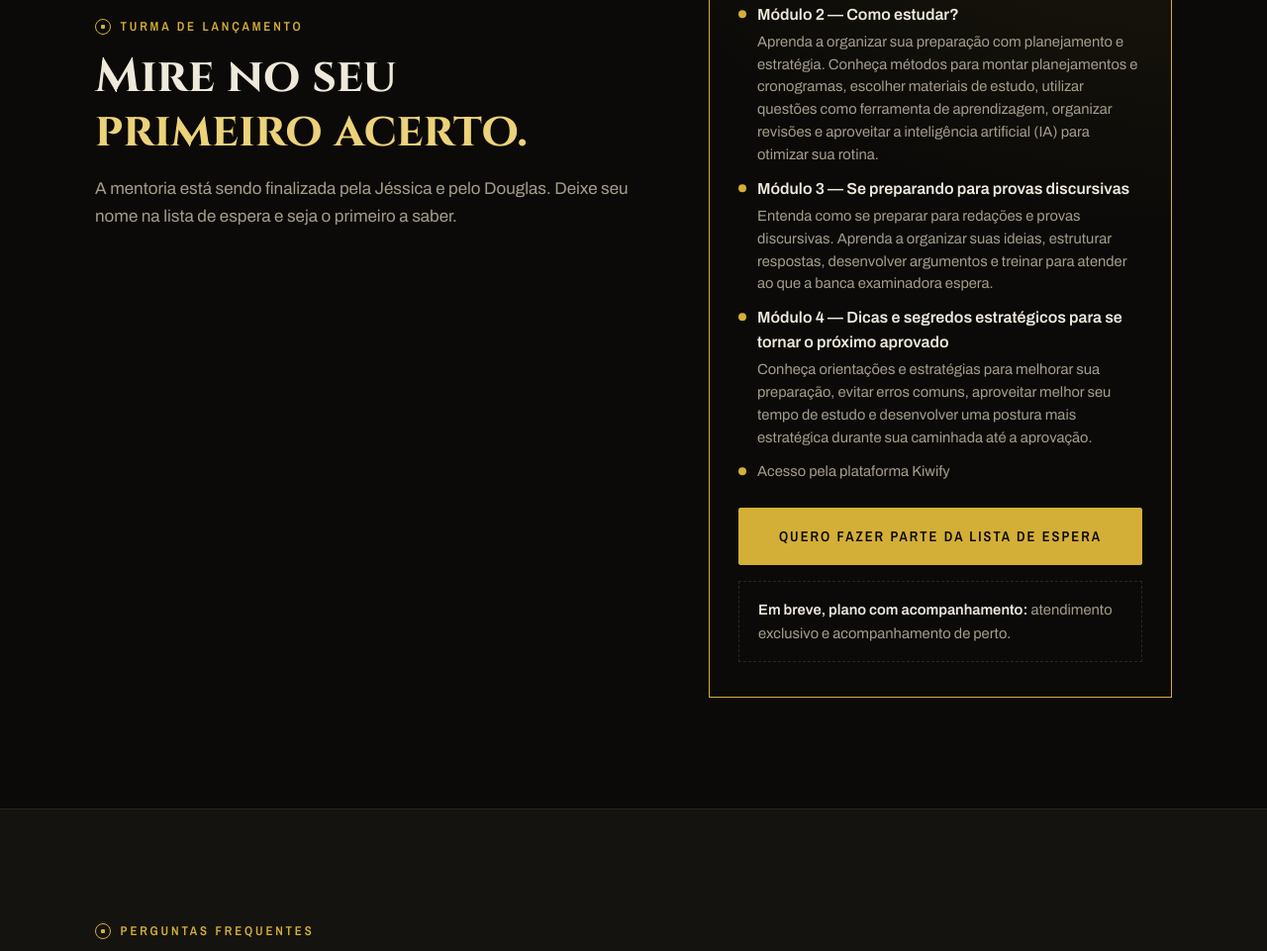
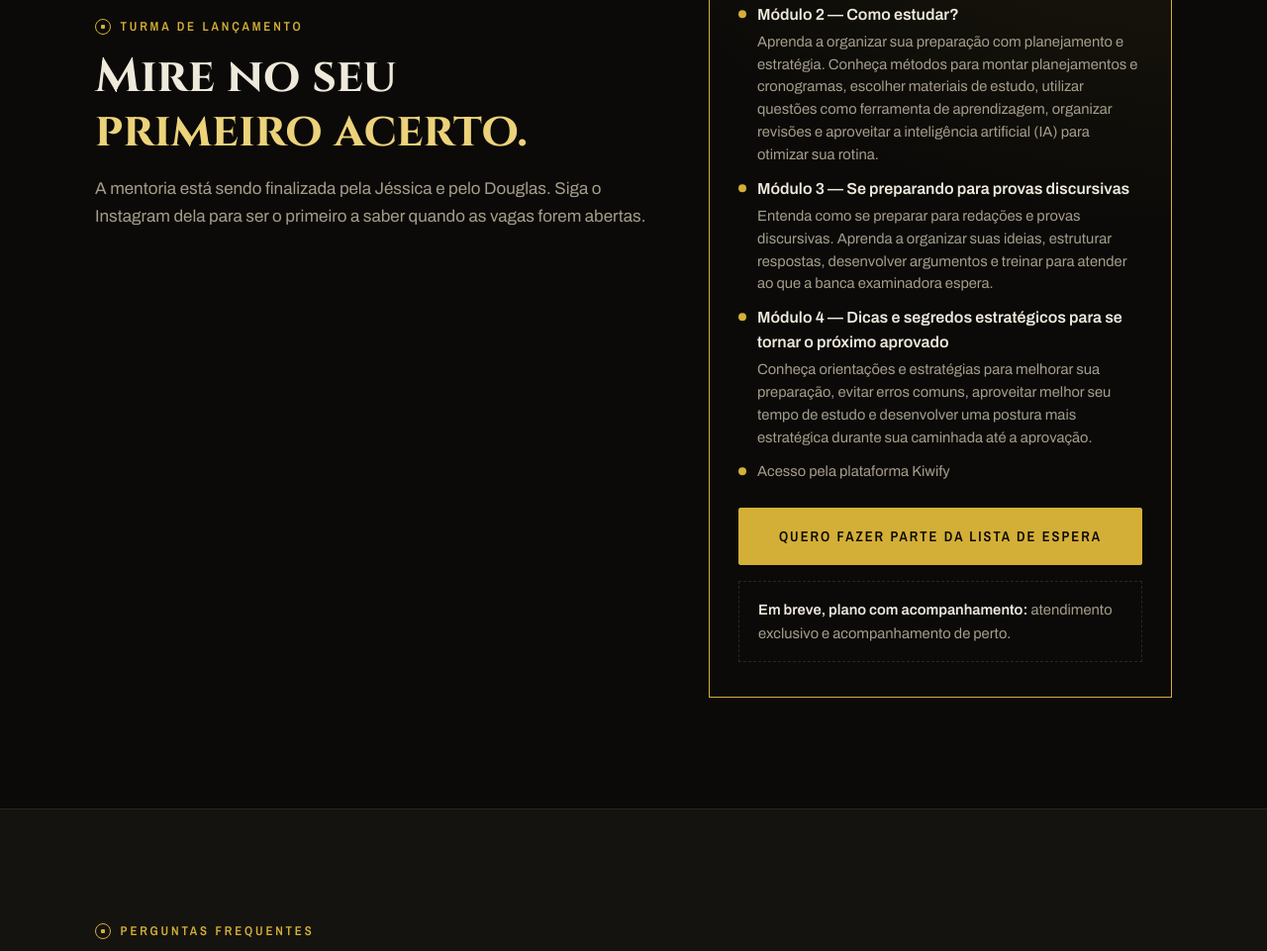
Before and after one commit to douglassouzadf/Mentoria-Artemis, a plain HTML site: page index.html in a window 1280 px wide. Shown: the part 7387-8348 px from the top of the page at 99% size. Drawn offline with nearby package versions, Linux system fonts and the light colour scheme.

Commit message:
Add files via upload

```diff
--- a/index.html
+++ b/index.html
@@ -530,7 +530,7 @@ a { color: inherit; }
       <div>
         <p class="rotulo">Turma de lançamento</p>
         <h2 class="titulo-secao">Mire no seu <em>primeiro acerto.</em></h2>
-        <p class="intro">A mentoria está sendo finalizada pela Jéssica e pelo Douglas. Deixe seu nome na lista de espera e seja o primeiro a saber.</p>
+        <p class="intro">A mentoria está sendo finalizada pela Jéssica e pelo Douglas. Siga o Instagram dela para ser o primeiro a saber quando as vagas forem abertas.</p>
       </div>
 
       <div class="plano">
```
Also changed, not shown: 1 other file.
